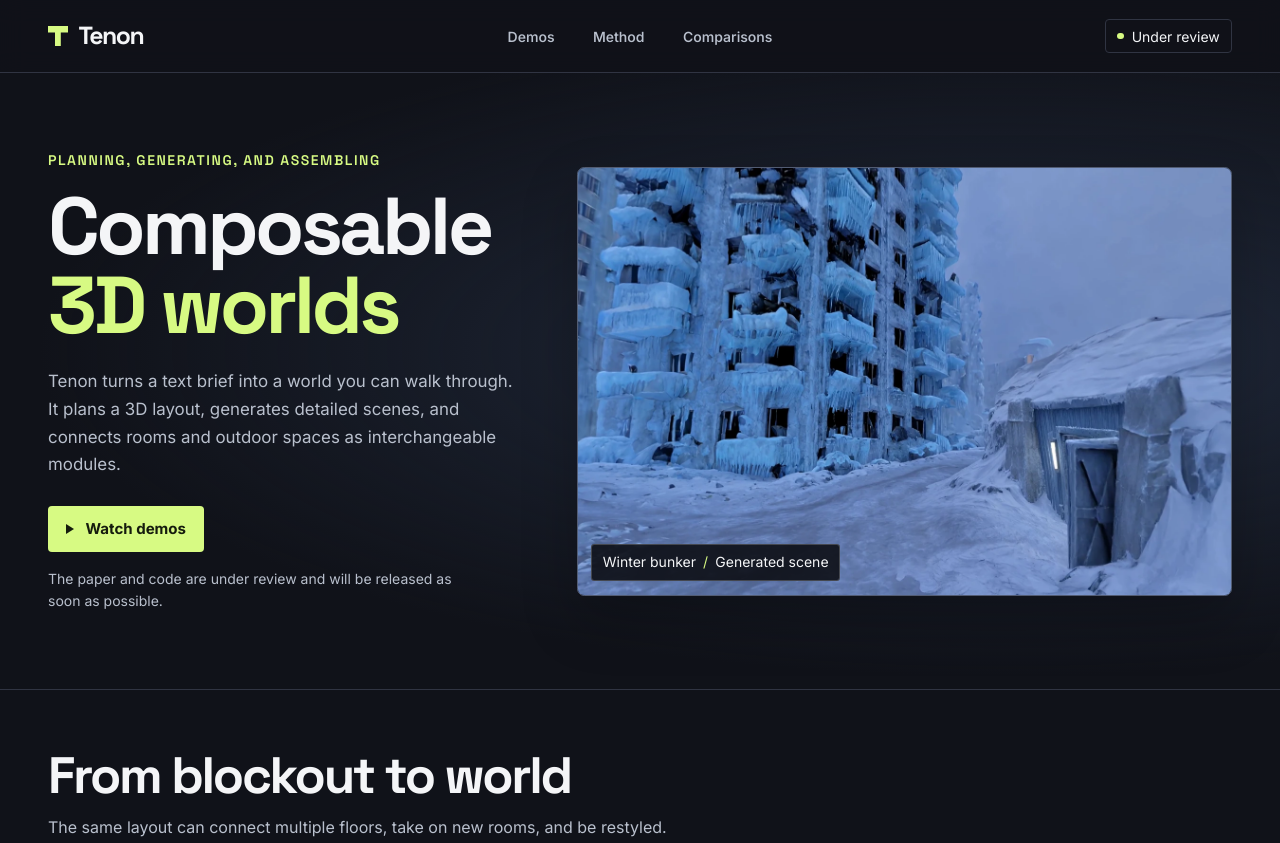
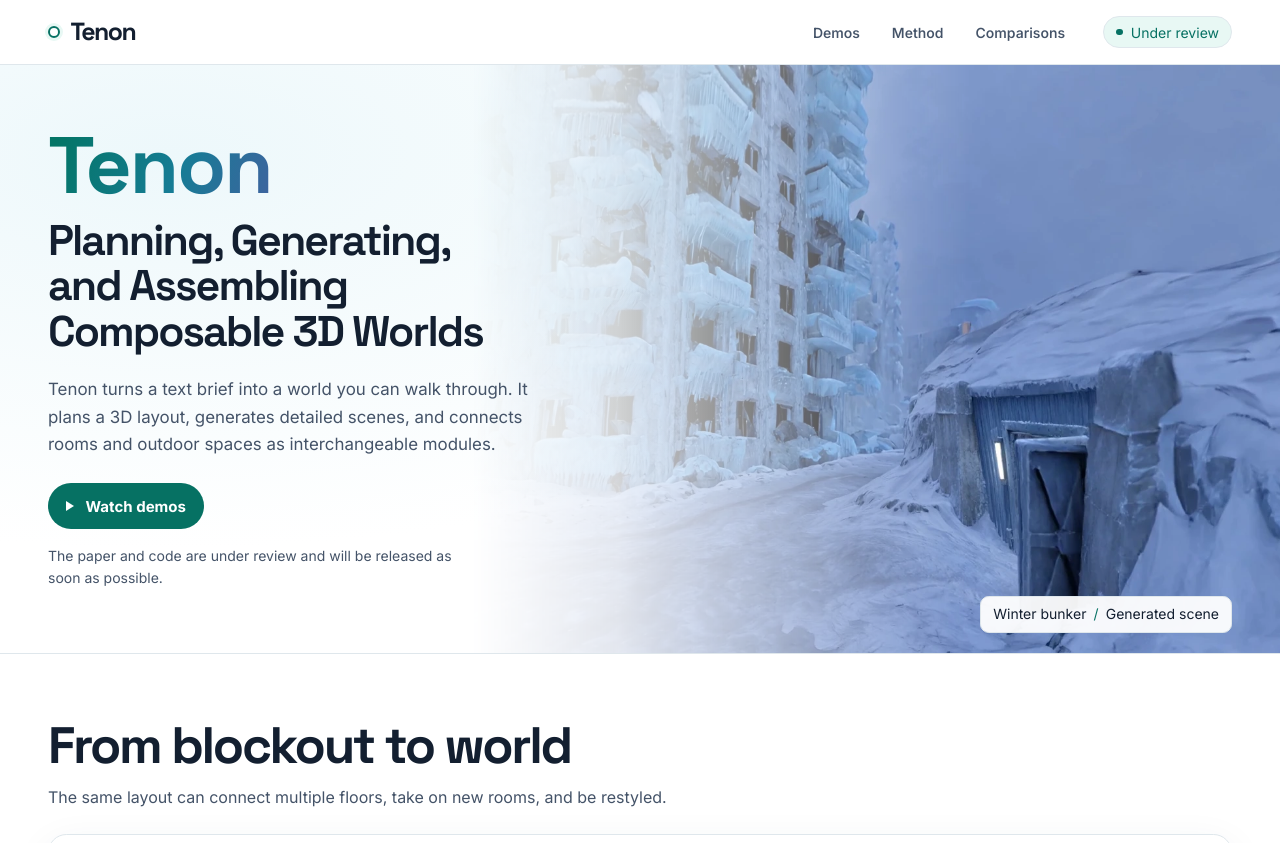
Before and after one commit to YuyangYin/Tenon_Web, a plain HTML site: page index.html in a window 1280 px wide. Shown: the top 843 px of the page. Drawn offline with Linux system fonts and the light colour scheme.

Commit message:
Style Tenon as a light research project page

```diff
--- a/index.html
+++ b/index.html
@@ -3,10 +3,10 @@
 <head>
   <meta charset="utf-8">
   <meta name="viewport" content="width=device-width, initial-scale=1">
-  <meta name="color-scheme" content="dark">
+  <meta name="color-scheme" content="light">
   <meta name="description" content="Tenon plans, generates, and assembles navigable 3D worlds from text briefs.">
   <title>Tenon · Planning, Generating, and Assembling Composable 3D Worlds</title>
-  <link rel="stylesheet" href="styles.css">
+  <link rel="stylesheet" href="styles.css?v=light">
 </head>
 <body id="top">
   <a class="skip-link" href="#main">Skip to content</a>
@@ -26,8 +26,7 @@
     <section class="hero" aria-labelledby="project-title">
       <div class="shell hero-inner">
         <div class="hero-copy">
-          <p class="eyebrow">Planning, generating, and assembling</p>
-          <h1 id="project-title">Composable<br><em>3D worlds</em></h1>
+          <h1 id="project-title"><span class="project-name">Tenon</span> Planning, Generating, and Assembling Composable 3D Worlds</h1>
           <p class="intro">Tenon turns a text brief into a world you can walk through. It plans a 3D layout, generates detailed scenes, and connects rooms and outdoor spaces as interchangeable modules.</p>
           <a class="button" href="#demos"><span class="play-icon" aria-hidden="true"></span>Watch demos</a>
           <p class="release" id="release">The paper and code are under review and will be released as soon as possible.</p>
@@ -45,7 +44,7 @@
         <p>The same layout can connect multiple floors, take on new rooms, and be restyled.</p>
       </div>
       <a class="figure-link" href="assets/images/teaser.webp" aria-label="Open the full-size Tenon teaser" target="_blank" rel="noopener">
-        <img src="assets/images/teaser.webp" alt="Tenon teaser showing a planned outdoor layout and underground bunker assembled with multiple floors, optional rooms, and varied visual styles" width="2700" height="1274" loading="lazy" decoding="async">
+        <img src="assets/images/teaser.webp" alt="Tenon teaser showing a planned outdoor layout and underground bunker assembled with multiple floors, optional rooms, and varied visual styles" width="2700" height="1274" decoding="async">
       </a>
     </section>
 
--- a/styles.css
+++ b/styles.css
@@ -13,13 +13,15 @@
 }
 
 :root {
-  color-scheme: dark;
-  --background: #101219;
-  --panel: #171b24;
-  --line: #303442;
-  --text: #f4f5f7;
-  --secondary: #b9c0cd;
-  --accent: #d7fa83;
+  color-scheme: light;
+  --background: #fff;
+  --panel: #f6f9fb;
+  --line: #dfe7ec;
+  --text: #131f30;
+  --secondary: #445368;
+  --accent: #067163;
+  --accent-soft: #e8f8f4;
+  --radius: 1.15rem;
   --heading: "Space Grotesk", Inter, sans-serif;
   font-family: Inter, system-ui, sans-serif;
   color: var(--text);
@@ -27,7 +29,7 @@
 }
 
 *, *::before, *::after { box-sizing: border-box; }
-html { scroll-padding-top: 5.75rem; }
+html { scroll-padding-top: 5rem; }
 body, figure, h1, h2, h3, p { margin: 0; }
 a { color: inherit; }
 img, video { display: block; width: 100%; height: auto; }
@@ -51,20 +53,21 @@ a:focus-visible, video:focus-visible { outline: 2px solid var(--accent); outline
   top: 0;
   z-index: 2;
   border-bottom: 1px solid var(--line);
-  background: rgb(16 18 25 / 94%);
+  background: rgb(255 255 255 / 94%);
   backdrop-filter: blur(12px);
 }
 
 .header-inner {
-  display: grid;
-  grid-template-columns: 1fr auto 1fr;
+  display: flex;
+  gap: clamp(1rem, 3vw, 2.75rem);
   align-items: center;
-  min-height: 4.5rem;
+  min-height: 4rem;
 }
 
 .wordmark {
   display: inline-flex;
   align-items: center;
+  flex: none;
   justify-self: start;
   gap: .65rem;
   font: 700 1.55rem/1 var(--heading);
@@ -73,13 +76,14 @@ a:focus-visible, video:focus-visible { outline: 2px solid var(--accent); outline
 }
 
 .mark {
-  width: 1.25rem;
-  height: 1.25rem;
-  background: var(--accent);
-  clip-path: polygon(0 0, 100% 0, 100% 32%, 64% 32%, 64% 100%, 35% 100%, 35% 32%, 0 32%);
+  width: .75rem;
+  height: .75rem;
+  border: 2px solid var(--accent);
+  border-radius: 50%;
+  box-shadow: 0 0 0 3px var(--accent-soft);
 }
 
-.header-inner nav { display: flex; gap: clamp(1rem, 3vw, 2.6rem); }
+.header-inner nav { display: flex; gap: clamp(1rem, 2.5vw, 2.25rem); margin-left: auto; }
 .header-inner nav a, .footer-inner > a:last-child {
   font-size: .875rem;
   font-weight: 550;
@@ -87,94 +91,106 @@ a:focus-visible, video:focus-visible { outline: 2px solid var(--accent); outline
   color: var(--secondary);
 }
 
-.header-inner nav a:hover, .footer-inner > a:last-child:hover { color: var(--text); }
+.header-inner nav a:hover, .footer-inner > a:last-child:hover { color: var(--accent); }
 
 .status {
   display: inline-flex;
   align-items: center;
-  justify-self: end;
   gap: .5rem;
-  padding: .46rem .7rem;
+  padding: .4rem .75rem;
   border: 1px solid var(--line);
-  border-radius: .25rem;
-  color: var(--text);
+  border-radius: 999px;
+  color: var(--accent);
+  background: var(--accent-soft);
   font-size: .875rem;
   text-decoration: none;
+  white-space: nowrap;
 }
 
 .status:hover { border-color: var(--accent); }
 .status-dot { width: .4rem; height: .4rem; border-radius: 50%; background: var(--accent); }
 
 .hero {
+  position: relative;
+  isolation: isolate;
   border-bottom: 1px solid var(--line);
-  background: radial-gradient(ellipse at 78% 45%, #20293b 0%, transparent 68%), var(--background);
+  background: radial-gradient(ellipse at 13% 15%, #edf8fb, transparent 56%), var(--background);
 }
 
 .hero-inner {
-  display: grid;
-  grid-template-columns: minmax(0, .83fr) minmax(0, 1.17fr);
+  display: flex;
   align-items: center;
-  gap: clamp(2rem, 5vw, 5rem);
-  padding-block: clamp(3rem, 6.1vw, 6rem);
+  min-height: clamp(32rem, 44vw, 39rem);
+  padding-block: clamp(3rem, 5vw, 5.25rem);
 }
 
-.eyebrow {
-  margin-bottom: 1rem;
+.hero-copy { width: min(46%, 36rem); }
+
+h1, h2, h3 { font-family: var(--heading); letter-spacing: -.045em; }
+h1 { font-size: clamp(2.15rem, 3.35vw, 3.25rem); line-height: 1.06; font-weight: 650; text-wrap: balance; }
+.project-name {
+  display: block;
+  width: fit-content;
+  margin-bottom: .95rem;
   color: var(--accent);
-  font: 600 .875rem/1.4 var(--heading);
-  letter-spacing: .11em;
-  text-transform: uppercase;
+  font-size: clamp(3.65rem, 6.25vw, 6.2rem);
+  line-height: .92;
+  font-weight: 700;
+  background: linear-gradient(110deg, #047566 5%, #167c95 58%, #3f639f 100%);
+  background-clip: text;
+  -webkit-text-fill-color: transparent;
 }
 
-h1, h2, h3 { font-family: var(--heading); letter-spacing: -.045em; }
-h1 { font-size: clamp(3rem, 6.3vw, 6rem); line-height: .98; font-weight: 700; }
-h1 em { color: var(--accent); font-style: normal; }
 .intro, .section-heading p, .demo p, .comparison p { color: var(--secondary); line-height: 1.65; }
-.intro { max-width: 31rem; margin-block: 1.45rem 1.65rem; font-size: clamp(1rem, 1.32vw, 1.125rem); }
+.intro { max-width: 31rem; margin-block: 1.35rem 1.5rem; font-size: clamp(1rem, 1.32vw, 1.125rem); }
 
 .button {
   display: inline-flex;
   align-items: center;
   gap: .7rem;
   padding: .85rem 1.15rem;
-  border-radius: .25rem;
+  border-radius: 999px;
   background: var(--accent);
-  color: #151b0d;
+  color: white;
   text-decoration: none;
   font-size: .94rem;
   font-weight: 700;
 }
 
-.button:hover { background: #e6ffb2; }
+.button:hover { background: #095c53; }
 .play-icon { border-block: .35rem solid transparent; border-left: .53rem solid currentColor; }
 .release { max-width: 26rem; margin-top: 1rem; color: var(--secondary); font-size: .875rem; line-height: 1.55; }
 .release:target { color: var(--accent); }
 
 .hero-visual {
-  position: relative;
+  position: absolute;
+  z-index: -1;
+  inset: 0 0 0 auto;
+  width: min(76%, 85rem);
   overflow: hidden;
-  isolation: isolate;
-  border: 1px solid #525c73;
-  border-radius: .45rem;
-  background: #253452;
-  box-shadow: 0 1.5rem 3.5rem rgb(0 0 0 / 24%);
 }
 
-.hero-visual img { aspect-ratio: 1.53; object-fit: cover; object-position: 55% center; }
+.hero-visual img {
+  height: 100%;
+  object-fit: cover;
+  object-position: 60% center;
+  mask-image: linear-gradient(90deg, transparent 17%, rgb(0 0 0 / 17%) 32%, #000 68%);
+}
+
 .hero-visual figcaption {
   position: absolute;
-  inset: auto auto .85rem .85rem;
-  padding: .5rem .65rem;
-  border: 1px solid rgb(255 255 255 / 20%);
-  border-radius: .2rem;
-  background: #101219eb;
+  inset: auto max(3rem, calc((100vw - 80rem) / 2)) 1.25rem auto;
+  padding: .5rem .75rem;
+  border: 1px solid var(--line);
+  border-radius: .55rem;
+  background: rgb(255 255 255 / 94%);
   font-size: .875rem;
   line-height: 1.35;
 }
 
 .hero-visual figcaption span { margin-inline: .2rem; color: var(--accent); }
 
-.section { padding-block: 3.6rem; }
+.section { padding-block: clamp(2.75rem, 5vw, 4.75rem); }
 .section + .section { border-top: 1px solid var(--line); }
 .section-heading { margin-bottom: 1.5rem; }
 h2 { font-size: clamp(2rem, 4vw, 3.25rem); line-height: 1.08; }
@@ -185,15 +201,16 @@ h3 { font-size: 1.55rem; line-height: 1.2; }
   display: block;
   overflow: hidden;
   border: 1px solid var(--line);
-  border-radius: .4rem;
+  border-radius: var(--radius);
   background: white;
   padding: clamp(.45rem, 1.6vw, 1.15rem);
   cursor: zoom-in;
+  box-shadow: 0 .75rem 2.5rem rgb(38 65 87 / 7%);
 }
 
 .figure-link:hover { border-color: var(--accent); }
 .demo-grid { display: grid; grid-template-columns: repeat(2, minmax(0, 1fr)); gap: 1.4rem; }
-.demo { overflow: hidden; border: 1px solid var(--line); border-radius: .4rem; background: var(--panel); }
+.demo { overflow: hidden; border: 1px solid var(--line); border-radius: var(--radius); background: var(--panel); }
 .demo video { aspect-ratio: 16 / 9; background: #0a0b10; }
 .demo video:focus-visible { outline-offset: -4px; }
 .demo-copy { padding: 1.15rem 1.25rem 1.3rem; }
@@ -204,22 +221,23 @@ h3 { font-size: 1.55rem; line-height: 1.2; }
 .site-footer { border-top: 1px solid var(--line); }
 .footer-inner { display: flex; justify-content: space-between; align-items: center; padding-block: 1.5rem; }
 
-@media (max-width: 850px) {
+@media (max-width: 900px) {
   .shell { width: calc(100% - 3rem); }
-  .hero-inner { grid-template-columns: minmax(0, 1fr); gap: 1.8rem; }
-  h1 { font-size: clamp(3.5rem, 11vw, 5.8rem); }
-  .hero-visual img { aspect-ratio: 16 / 9; }
-  .section { padding-block: 2.75rem; }
+  .hero-inner { flex-direction: column; align-items: stretch; gap: 1.8rem; min-height: 0; }
+  .hero-copy { width: min(100%, 36rem); }
+  .hero-visual { position: relative; z-index: 0; width: 100%; border-radius: var(--radius); }
+  .hero-visual img { height: auto; aspect-ratio: 16 / 9; mask-image: none; }
+  .hero-visual figcaption { inset: auto .85rem .85rem auto; }
 }
 
 @media (max-width: 600px) {
-  html { scroll-padding-top: 7rem; }
+  html { scroll-padding-top: 6.75rem; }
   .shell { width: calc(100% - 2rem); }
-  .header-inner { grid-template-columns: 1fr auto; min-height: unset; padding-block: .8rem .65rem; row-gap: .8rem; }
-  .header-inner nav { grid-row: 2; grid-column: 1 / -1; gap: 1.4rem; }
+  .header-inner { display: grid; grid-template-columns: 1fr auto; min-height: unset; padding-block: .8rem .65rem; row-gap: .8rem; }
+  .header-inner nav { grid-row: 2; grid-column: 1 / -1; gap: 1.4rem; margin-left: 0; }
   .hero-inner { padding-block: 2.5rem; }
-  h1 { font-size: clamp(2.75rem, 11.7vw, 4.5rem); }
-  .hero-visual figcaption { inset: auto auto .55rem .55rem; }
+  h1 { font-size: clamp(1.95rem, 7vw, 2.65rem); }
+  .hero-visual figcaption { inset: auto .55rem .55rem auto; }
   .demo-grid { grid-template-columns: minmax(0, 1fr); gap: 1.1rem; }
   .demo-copy { padding-inline: 1rem; }
 }
```
Also changed, not shown: 1 other file.
